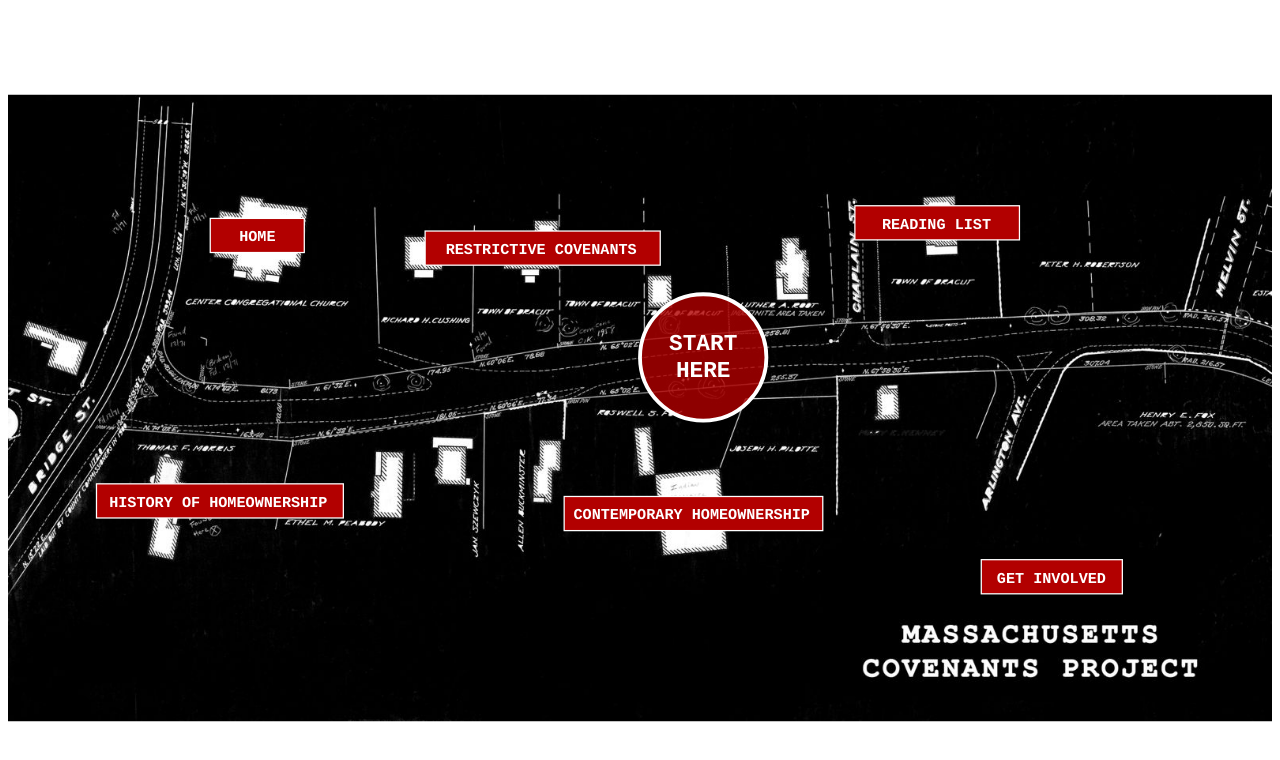
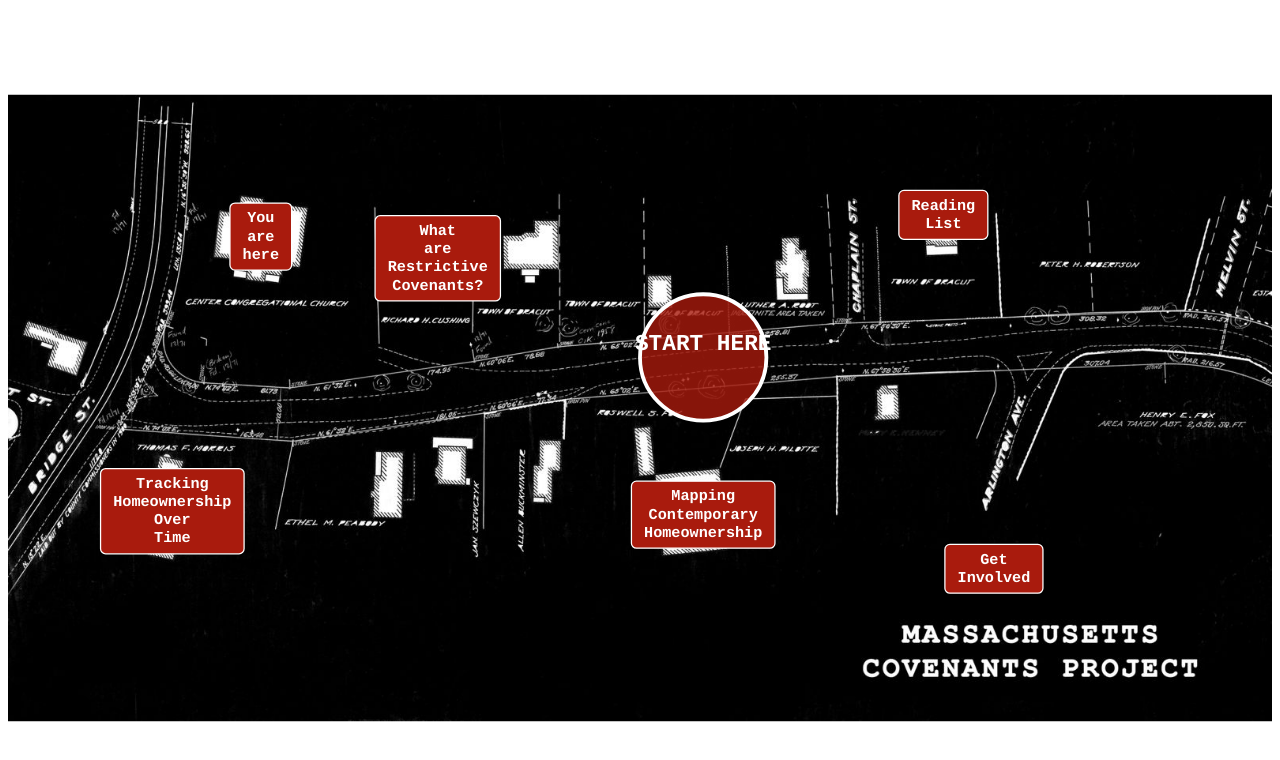
Before and after one commit to kjammons/FP_HOME, a SvelteKit app: page / in a window 1280 px wide. Shown: the top 760 px of the page. Built offline with nearby package versions, Linux system fonts and the light colour scheme.

Commit message:
10/11
Homepage+ timeline

```diff
--- a/src/routes/+page.svelte
+++ b/src/routes/+page.svelte
@@ -1,17 +1,38 @@
 <script>
   import { base } from '$app/paths';
   import {page } from "$app/stores";
+  import { onMount } from 'svelte';
+
 
 let pages=[
-  {url: '',               title: 'HOME', position:{x:170, y:250, width:60, height:30}},
-  { url: 'covenants',      title: 'RESTRICTIVE COVENANTS', position:{x:340, y:260, width:180, height:30}},
-  { url: 'timeline',       title: 'HISTORY OF HOMEOWNERSHIP', position:{x:80, y:460, width:190, height:30}},
-  { url: 'white_homeownership', title: 'CONTEMPORARY HOMEOWNERSHIP', position:{x:450, y:470, width:200, height:30} },
-  { url: 'reading_list',   title: 'READING LIST', position:{x:680, y:240, width:120, height:30}},
+  {url: '',               title: 'You are here', position:{x:200, y:250, width:60, height:30}},
+  { url: 'covenants',      title: 'What are Restrictive Covenants?', position:{x:340, y:260, width:180, height:30}},
+  { url: 'timeline',       title: 'Tracking Homeownership Over Time', position:{x:130, y:460, width:190, height:30}},
+  { url: 'white_homeownership', title: 'Mapping Contemporary Homeownership', position:{x:550, y:470, width:200, height:30} },
+  { url: 'reading_list',   title: 'Reading List', position:{x:740, y:240, width:120, height:30}},
   { url: 'https://dusp.mit.edu/projects/massachusetts-covenants-project#:~:text=This%20research%20project%20is%20systematically,the%20United%20States%3A%20restrictive%20covenants.',
-        title: 'GET INVOLVED', position:{x:780, y:520, width:100, height:30} },
+        title: 'Get Involved', position:{x:780, y:520, width:100, height:30} },
   {url: 'start_here',               title: 'START\nHERE', position:{x:550, y:360, width:150, height:50, rotate:90}, shape:'circle'},
 ]
+
+let boxes = [];
+
+  onMount(() => {
+    boxes = pages.map((p, i) => {
+      const el = document.getElementById(`label-${i}`);
+      if (el) {
+        const bbox = el.getBBox();
+        return {
+          x: bbox.x - 10,
+          y: bbox.y - 5,
+          width: bbox.width + 20,
+          height: bbox.height + 10
+        };
+      } else {
+        return { x: 0, y: 0, width: 100, height: 30 }; // fallback
+      }
+    });
+  });
 </script>
 
 <div class="wrapper">
@@ -25,14 +46,14 @@
   height="800"
   preserveAspectRatio="xMidYMid meet"
 />
-      {#each pages as p}
-      <a href={p.url} style="text-decoration:none">
+{#each pages as p, i}
+<a href={p.url} style="text-decoration: none">
   {#if p.shape === 'circle'}
     <circle
       cx={p.position.x}
       cy={p.position.y}
       r={50}
-          fill="#b20000"
+      fill="#A91B0D"
       fill-opacity="0.8"
       stroke="white"
       stroke-width="3"
@@ -45,50 +66,45 @@
       font-weight="bold"
       text-anchor="middle"
       dominant-baseline="middle"
+      font-family="Courier"
     >
-        {#each p.title.split('\n') as line, i}
-        <tspan x={p.position.x} dy={i === 0 ? '-0.6em' : '1.2em'}>
-          {line}
-        </tspan>
+      {#each p.title.split('\\n') as line, j}
+        <tspan x={p.position.x} dy={j === 0 ? '-0.6em' : '1.2em'}>{line}</tspan>
       {/each}
     </text>
   {:else}
+    {#if boxes[i]}
       <rect
-         x={p.position.x-10}
+        x={boxes[i].x}
+        y={boxes[i].y}
+        width={boxes[i].width}
+        height={boxes[i].height}
+        fill="#A91B0D"
+        stroke="white"
+        stroke-width="1"
+        rx="4"
+      />
+    {/if}
+
+    <text
+      id={`label-${i}`}
+      x={p.position.x}
       y={p.position.y}
-         width={(p.position.width+20)*0.93}
-         height={(p.position.height)*0.9}
-         fill="#B20000"
-         fill-opacity="1"
-         stroke="WHITE"
-         stroke-width="1"
-         transform={
-          p.title === 'Start Here'
-            ? `rotate(-5, ${p.position.x + p.position.width / 2}, ${p.position.y + p.position.height / 2})`
-            : undefined
-        }
-         />
-        <text
-         x={p.position.x + p.position.width/2.2}
-         y={p.position.y + p.position.height/2}
-         fill="WHITE"
+      fill="white"
       font-size="12"
       font-weight="bold"
       text-anchor="middle"
       dominant-baseline="middle"
-         transform={
-          p.title === 'Start Here'
-            ? `rotate(-5, ${p.position.x + p.position.width / 2}, ${p.position.y + p.position.height / 2})`
-            : undefined
-        }
+      font-family="Courier"
     >
-            {p.title}
+      {#each p.title.split(' ') as word, j}
+        <tspan x={p.position.x} dy={j === 0 ? '0' : '1.2em'}>{word}</tspan>
+      {/each}
     </text>
   {/if}
 </a>
 {/each}
 </svg>
-
 </div>
 
 
```
Also changed, not shown: src/routes/timeline/+page.svelte (+66 -3 lines), src/routes/timeline/HomeownBar.svelte (+37 -7 lines), src/routes/timeline/RaceBarChart.svelte (+9 -0 lines), 2 other files (tests, documents, lock files or other folders). Lines whose indentation alone changed are shown as unchanged.
